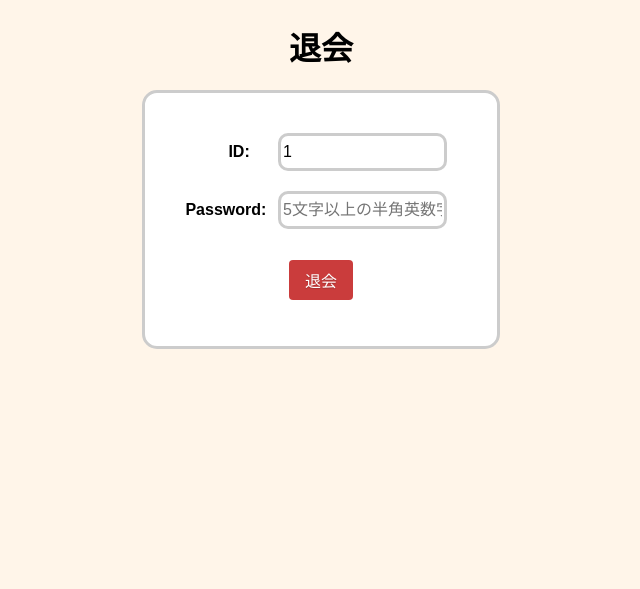
After one commit to ken-hashimoto/memo_con_app, a Flask app: page /delete_account in a window 1280 px wide. The commit adds this page. Shown: the top 589 px of the page, without its empty margins (319-959 px from the left). Run offline with Flask 2, Linux system fonts and the light colour scheme; a user stored in the database is signed in; tables that the repository leaves empty hold one stand-in row (values such as "Sample post").

Commit message:
退会機能を追加

```diff
--- a/app/app.py
+++ b/app/app.py
@@ -1,15 +1,23 @@
+from pydoc import allmethods
 from flask import Flask, jsonify, render_template, request, session, redirect, url_for
 from flask_sqlalchemy import SQLAlchemy
 from models.models import MemoContents,User
 from models.database import db_session
 from datetime import datetime
-# from app import key
 import pytz
 import os
 from hashlib import sha256
 app = Flask(__name__)
-app.secret_key = os.environ.get("SECRET_KEY")  #or key.SECRET_KEY
-SALT = os.environ.get("SALT")  #or key.SALT
+
+if os.path.exists("app/key.py"):
+  from app import key
+  app.secret_key = key.SECRET_KEY
+  SALT = key.SALT
+else:
+  app.secret_key = os.environ.get("SECRET_KEY")
+  SALT = os.environ.get("SALT")
+
+
 #関数--------------------------------------------
 def is_login():
   if 'user' in session:
@@ -144,5 +152,37 @@ def register():
     else:
       return render_template('register.html')
 #------------------------------------------------
+#delete_account----------------------------------
+@app.route('/delete_account',methods=['GET','POST'])
+def delete_account():
+  if request.method == 'GET':
+    if is_login():
+      user = User.query.filter_by(UserID=session['user']).first()
+      if user:
+        return render_template('delete_account.html',user=user)
+      else:
+        return render_template('delete_account.html',user=user,status='unexpected_error')
+    else:
+      return redirect('/mypage')
+  if request.method == 'POST':
+    userid = request.form.get('UserID','')
+    password = request.form.get('pw','')
+    user = User.query.filter_by(UserID=userid).first()
+    if is_login() and user and user.UserID == userid and session['user'] == userid:
+        account = User.query.get(userid)
+        hashed_password = sha256((userid + password + SALT).encode("utf-8")).hexdigest()
+        if account.hashed_password == hashed_password:
+          db_session.delete(account)
+          all_memo = MemoContents.query.filter_by(UserID = userid).all()
+          for memo in all_memo:
+            db_session.delete(memo)
+          db_session.commit()
+          try_logout()
+          return render_template('delete_complete.html')
+        else:
+          return render_template('delete_account.html',user=user.UserID,status='wrong_input')
+    else:
+      return render_template('delete_account.html',user=user,status='unexpected_error')
+#------------------------------------------------
 if __name__ == "__main__":
     app.run(debug=True)
--- a/app/static/style.css
+++ b/app/static/style.css
@@ -160,6 +160,9 @@ a:hover{
   display: block;
   margin: 0 0 0 auto;
 }
+#delete_account_button{
+  color: white;
+}
 /* mypage_record */
 .memo_record{
   background-color: white;
--- /dev/null
+++ b/app/templates/delete_account.html
@@ -0,0 +1,43 @@
+{% extends "template.html" %}
+{% block  contents %}
+{% if not session['user'] %}
+<h1>ログインしてください。</h1>
+{% elif status == 'unexpected_error' %}
+<h1>予期せぬエラーが発生しました。</h1>
+{% elif status == 'wrong_input' %}
+<h1>退会</h1>
+<span style="color:#ff0000;">IDまたはパスワードが間違っています。</span>
+<div class="login">
+  <form action="/delete_account" method="POST">
+    <table class="login-table">
+      <tr>
+      <th><label for="UserID">ID:</label></th>
+      <td><input type="text" name="UserID" id="UserID" required placeholder="20文字以内の半角英数字" class="login-input" value={{ session['user'] }}></td>
+      </tr>
+      <tr>
+      <th><label for="Password">Password:</label></th>
+      <td><input type="password" name="pw" id="pw" required placeholder="5文字以上の半角英数字" class="login-input"></td>
+      </tr>
+    </table>
+    <p><input type="submit" class="button-error pure-button" value="退会" onclick="return confirm('退会すると今までメモした内容は全て失われます。\nこの操作は取り消せません。よろしいですか？')"></p>
+  </form>
+</div>
+{% else %}
+<h1>退会</h1>
+<div class="login">
+  <form action="/delete_account" method="POST">
+    <table class="login-table">
+      <tr>
+      <th><label for="UserID">ID:</label></th>
+      <td><input type="text" name="UserID" id="UserID" required placeholder="20文字以内の半角英数字" class="login-input" value={{ session['user'] }} readonly></td>
+      </tr>
+      <tr>
+      <th><label for="Password">Password:</label></th>
+      <td><input type="password" name="pw" id="pw" required placeholder="5文字以上の半角英数字" class="login-input"></td>
+      </tr>
+    </table>
+    <p><input type="submit" class="button-error pure-button" value="退会" onclick="return confirm('退会すると今までメモした内容は全て失われます。\nこの操作は取り消せません。よろしいですか？')"></p>
+  </form>
+</div>
+{% endif %}
+{% endblock %}
--- /dev/null
+++ b/app/templates/delete_complete.html
@@ -0,0 +1,5 @@
+{% extends "template.html" %}
+{% block  contents %}
+<h1>アカウントは削除されました</h1>
+<a href="/">トップへ</a>
+{% endblock %}
--- a/app/templates/login.html
+++ b/app/templates/login.html
@@ -1,6 +1,6 @@
 {% extends "template.html" %}
 {% block  contents %}
-<div class="message">
+<!-- <div class="message"> -->
   <h1>ログイン</h1>
   {% if status == 'error' %}
   <span style="color:#ff0000;">IDまたはパスワードが間違っています。</span>
--- a/app/templates/mypage.html
+++ b/app/templates/mypage.html
@@ -5,6 +5,9 @@
 過去のメモ
 <form name="mypage">
 <div class="record">
+  <div style="text-align: right;">
+  <a class="button-error pure-button" href="/delete_account" id="delete_account_button">退会する</a>
+</div>
   <table class="record-table">
     <thead>
     <tr>
```
Also changed, not shown: models/models.py (+4 -3 lines), app/static/memo_con.js (line endings or trailing spaces), models/MemoCon.db.
